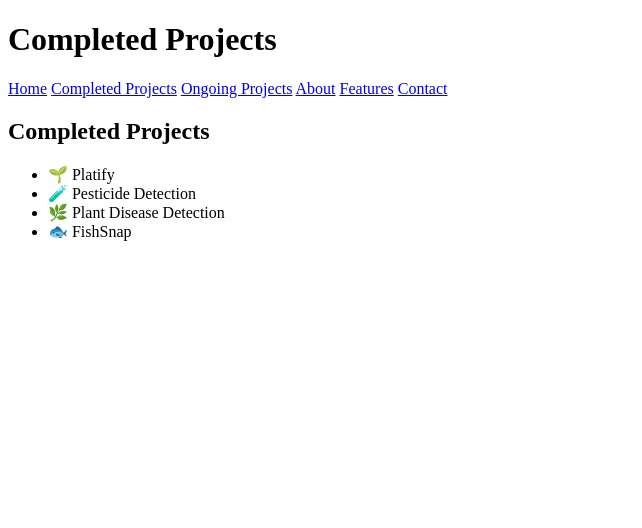
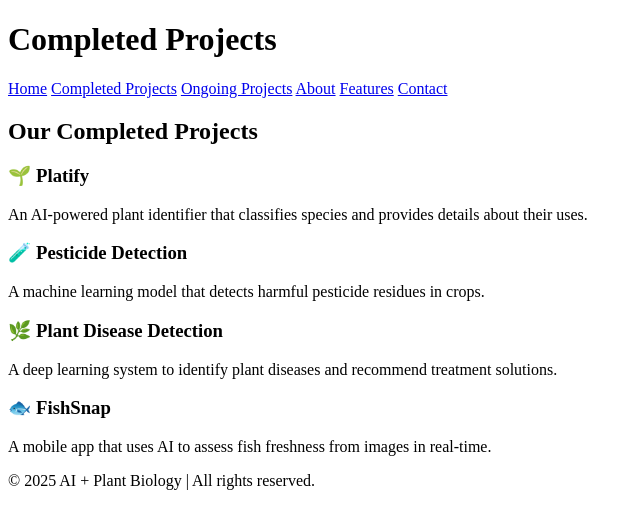
Before and after one commit to jaydishj/GreenPastures, a plain HTML site: page completed.html in a window 1280 px wide. Shown: the whole page, without its empty margins (0-642 px from the left). Drawn offline with nearby package versions, Linux system fonts and the light colour scheme.

Commit message:
Update completed.html

```diff
--- a/completed.html
+++ b/completed.html
@@ -4,9 +4,22 @@
   <meta charset="UTF-8">
   <title>Completed Projects</title>
   <link rel="stylesheet" href="style.css">
+
+  <!-- AOS Library -->
+  <link href="https://unpkg.com/aos@2.3.1/dist/aos.css" rel="stylesheet">
+  <script src="https://unpkg.com/aos@2.3.1/dist/aos.js"></script>
+  <script>
+    document.addEventListener("DOMContentLoaded", function() {
+      AOS.init({
+        duration: 1000,
+        once: true,
+        offset: 100
+      });
+    });
+  </script>
 </head>
 <body>
-  <header>
+  <header data-aos="fade-down">
     <h1>Completed Projects</h1>
     <nav>
       <a href="main.html">Home</a>
@@ -19,13 +32,34 @@
   </header>
 
   <section id="projects">
-    <h2>Completed Projects</h2>
-    <ul>
-      <li>🌱 Platify</li>
-      <li>🧪 Pesticide Detection</li>
-      <li>🌿 Plant Disease Detection</li>
-      <li>🐟 FishSnap</li>
-    </ul>
+    <h2 data-aos="fade-up">Our Completed Projects</h2>
+    <div class="projects-container">
+
+      <div class="projects-group" data-aos="zoom-in">
+        <h3>🌱 Platify</h3>
+        <p>An AI-powered plant identifier that classifies species and provides details about their uses.</p>
+      </div>
+
+      <div class="projects-group" data-aos="zoom-in" data-aos-delay="200">
+        <h3>🧪 Pesticide Detection</h3>
+        <p>A machine learning model that detects harmful pesticide residues in crops.</p>
+      </div>
+
+      <div class="projects-group" data-aos="zoom-in" data-aos-delay="400">
+        <h3>🌿 Plant Disease Detection</h3>
+        <p>A deep learning system to identify plant diseases and recommend treatment solutions.</p>
+      </div>
+
+      <div class="projects-group" data-aos="zoom-in" data-aos-delay="600">
+        <h3>🐟 FishSnap</h3>
+        <p>A mobile app that uses AI to assess fish freshness from images in real-time.</p>
+      </div>
+
+    </div>
   </section>
+
+  <footer data-aos="fade-up">
+    <p>&copy; 2025 AI + Plant Biology | All rights reserved.</p>
+  </footer>
 </body>
 </html>
```
